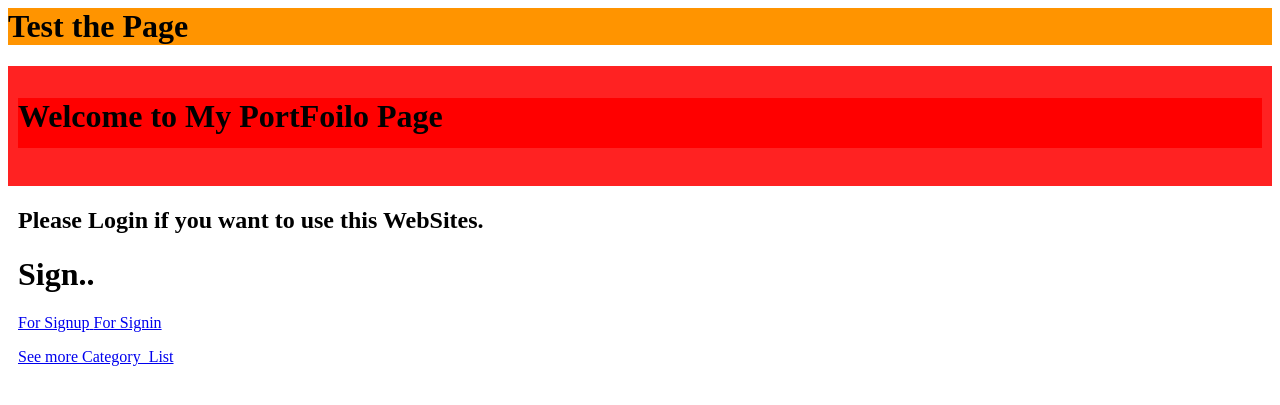
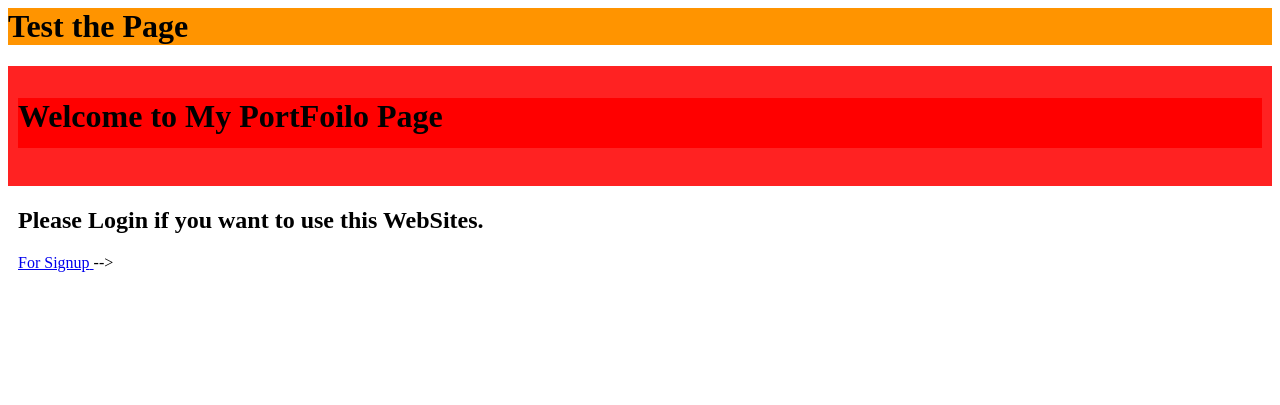
Before and after one commit to GeonwooVincentKim/Django_Pytorch_Project, a Django app: page /post/sign/ in a window 1280 px wide. Shown: the top 405 px of the page. Run offline with Django 3.2, Linux system fonts and the light colour scheme; some libraries are stand-ins or nearby versions.

Commit message:
Added Sign-Up Function

```diff
--- a/Main/Sub/templates/index.html
+++ b/Main/Sub/templates/index.html
@@ -19,6 +19,12 @@
                 <!-- See Category Detail  -->
                 <!-- See Post Detail -->
                 <h2>Testing..</h2>
+                {% block category_list %}
+                <a href="{% url 'category_list' %}">
+                    <p>See more Category_List</p>
+                    <span class="glyphicon glyphicon-search"></span>
+                </a>
+                {% endblock %}
             </div>
             <div class="page-body">
                 <div id="row">
@@ -34,15 +40,14 @@
                 <br>
                 <h2>Please Login if you want to use this WebSites.</h2>
                 {% block sign_content %}
-                <a href="{% url 'sign' %}">
-                    <p>Go to Sign-in or Sign-up</p>
+                <a href="{% url 'sign' %}" class="top-sign">
+                     <p>Go to Sign-in or Sign-up</p>
                     <span class="glyphicon glyphicon-log-in"></span>
                 </a>
                 {% endblock %}
-                {% block category_list %}
-                <a href="{% url 'category_list' %}">
-                    <p>See more Category_List</p>
-                    <span class="glyphicon glyphicon-search"></span>
+                {% block signin_content %}
+                <a href="{% url 'signin' %}" class="top-signin">
+                    <span class="glyphicon glyphicon-log-in">In</span>
                 </a>
                 {% endblock %}
             </div>
--- a/Main/Sub/templates/signup/sign.html
+++ b/Main/Sub/templates/signup/sign.html
@@ -1,15 +1,14 @@
 {% extends "index.html" %}
 {% block title %} Sign {% endblock %}
 {% block sign_content %}
-    <h1>Sign..</h1>
     {% block signup_content %}
     <a href="{% url 'signup' %}" class="top-signup">
         <span>For Signup</span>
     </a>
     {% endblock %}
-    {% block signin_content %}
-    <a href="{% url 'signin' %}" class="top-signin">
-        <span>For Signin</span>
-    </a>
-    {% endblock %}
+<!--    {% block signin_content %}-->
+<!--    <a href="{% url 'signin' %}" class="top-signin">-->
+<!--        <span>For Signin</span>-->
+<!--    </a>-->
+<!--    {% endblock %}-->
 {% endblock %}
```
Also changed, not shown: Main/Sub/templates/signup/signin.html (+9 -1 lines), Main/Sub/templates/signup/signup.html (+3 -5 lines), Main/db.sqlite3.
